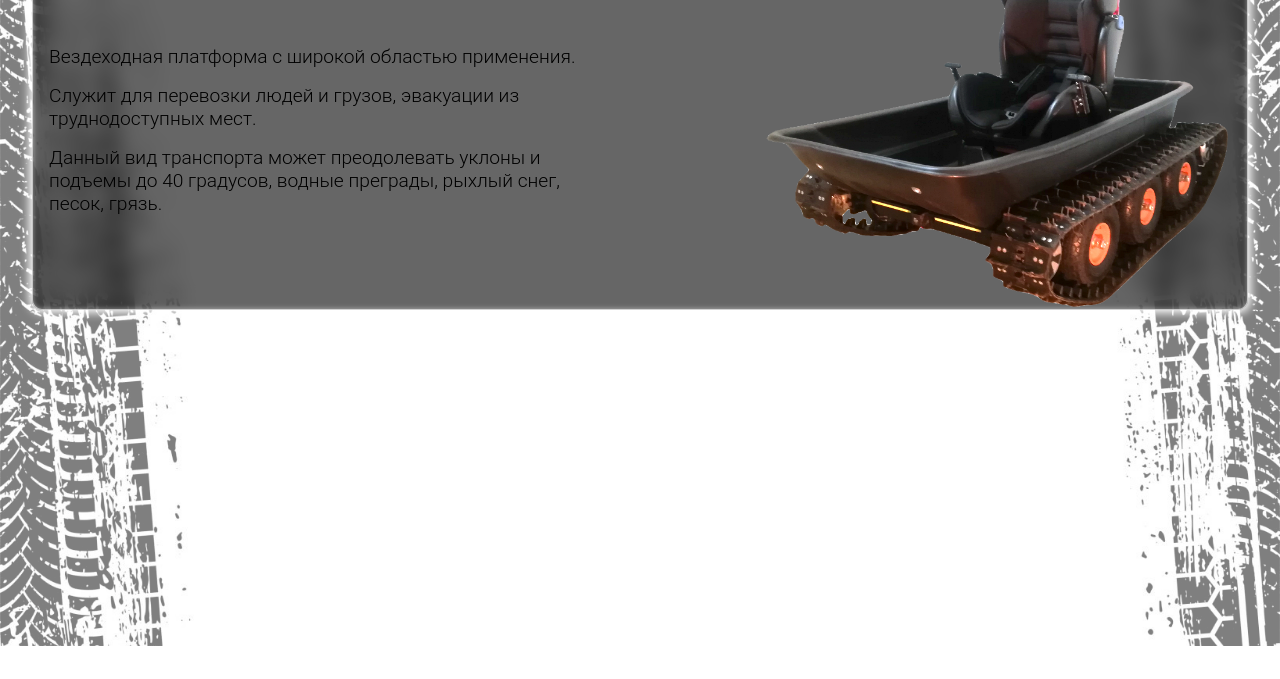
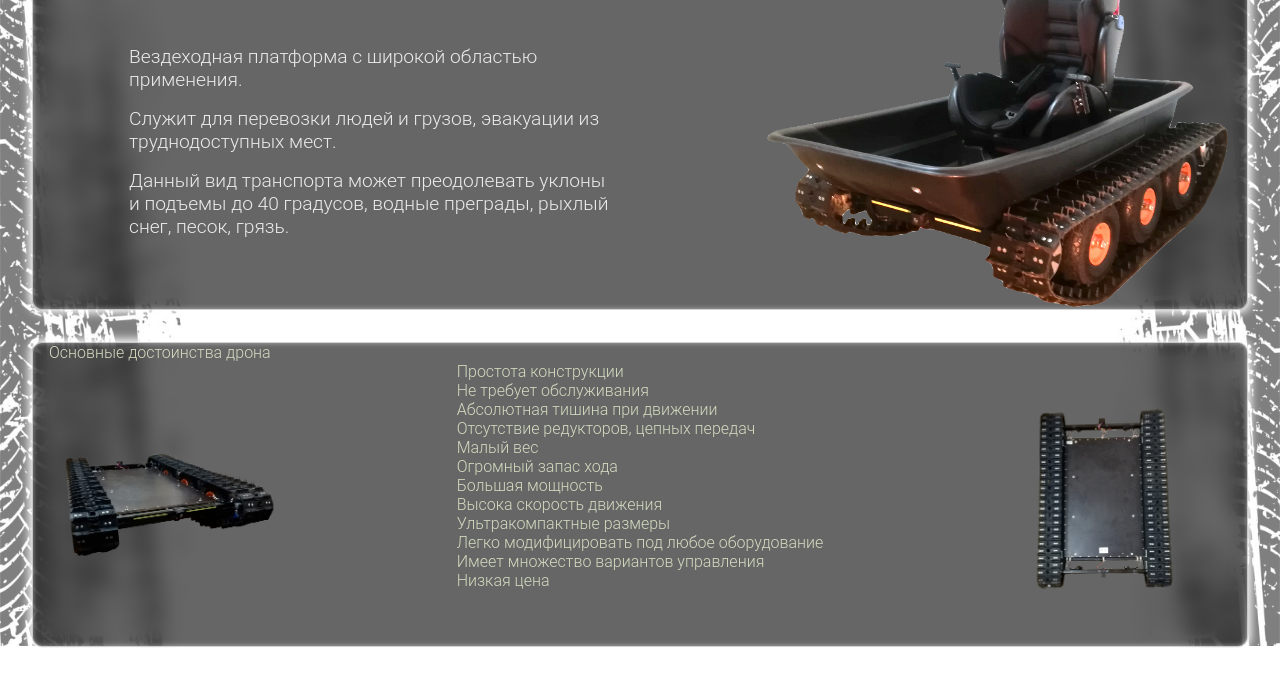
Before and after one commit to vlesueji/vladsutor, a website: page index.html in a window 1280 px wide. Shown: the part 154-833 px from the top of the page. Before the commit the page ends 800 px from the top, so only its background shows below. Drawn offline with Linux system fonts and the light colour scheme.

Commit message:
add advantages sectio

```diff
--- a/index.html
+++ b/index.html
@@ -70,7 +70,7 @@
 <main class="main">
   <section class="home block container">
     <div class="home__info">
-      <h1 class="home__header">Универсальный гусенечный дрон ГД-2</h1>
+      <h1 class="home__title">Универсальный гусенечный дрон ГД-2</h1>
       <p class="home__paragraph">
         Вездеходная платформа с широкой областью применения.</p>
       <p class="home__paragraph">
@@ -84,11 +84,38 @@
     <div class="home__image">
       <img
         src="./images/home/dron0.png"
+        alt="гусеничный дрон ГД-2"
+      >
+    </div>
+  </section>
+  <section class="container block advantages">
+    <h2 class="advantages__title">Основные достоинства дрона</h2>
+    <div class="advantages__content">
+      <img
+        src="./images/advantages/dron1.png"
         alt=""
+        class="advantages__image"
       >
-
+      <ul>
+        <li>Простота конструкции</li>
+        <li>Не требует обслуживания</li>
+        <li>Абсолютная тишина при движении</li>
+        <li>Отсутствие редукторов, цепных передач</li>
+        <li>Малый вес</li>
+        <li>Огромный запас хода</li>
+        <li>Большая мощность</li>
+        <li>Высока скорость движения</li>
+        <li>Ультракомпактные размеры</li>
+        <li>Легко модифицировать под любое оборудование</li>
+        <li>Имеет множество вариантов управления</li>
+        <li>Низкая цена</li>
+      </ul>
+      <img
+        src="./images/advantages/dron2.png"
+        alt=""
+        class="advantages__image"
+      >
     </div>
-
   </section>
 </main>
 <footer class="footer">
--- a/styles/styles.scss
+++ b/styles/styles.scss
@@ -99,7 +99,7 @@
     margin-inline: auto;
   }
 
-  &__header {
+  &__title {
     //    text-align: center;
     font-size: 2rem;
     color: var(--main-font-color);
@@ -110,7 +110,8 @@
 
   &__paragraph {
     width: 80%;
-    color: #000000;
+    padding-left: 5rem;
+    color: #eaeaea;
     font-size: 1.2rem;
     margin-bottom: 1rem;
   }
@@ -120,3 +121,18 @@
   }
 
 }
+
+.advantages {
+  background-color: rgba(0, 0, 0, 0.6);
+
+  &__content {
+    display: flex;
+    justify-content: space-between;
+    color: #eaeaea;
+
+  }
+  &__image {
+    width: 20%;
+  }
+
+}
```
Also changed, not shown: images/advantages/dron1.png (added), images/advantages/dron2.png (added), styles/styles.css, 1 other file.
